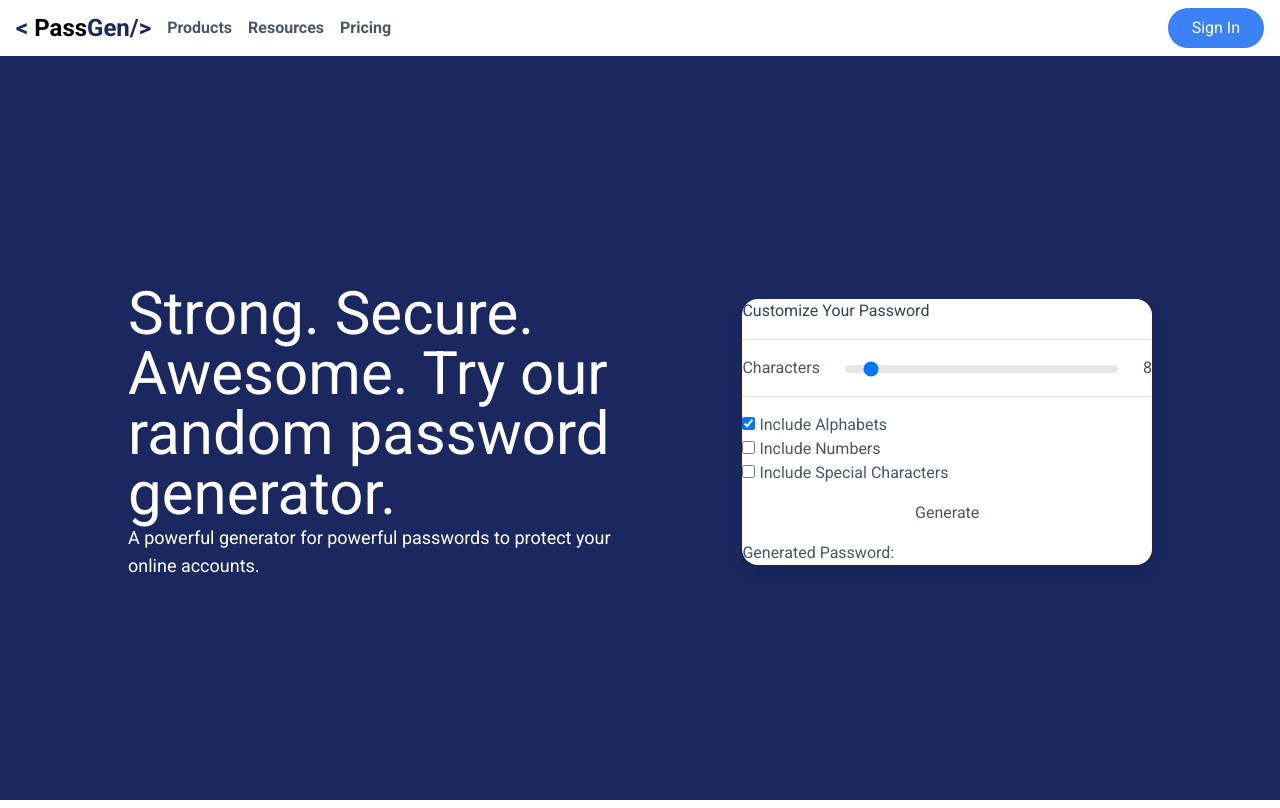
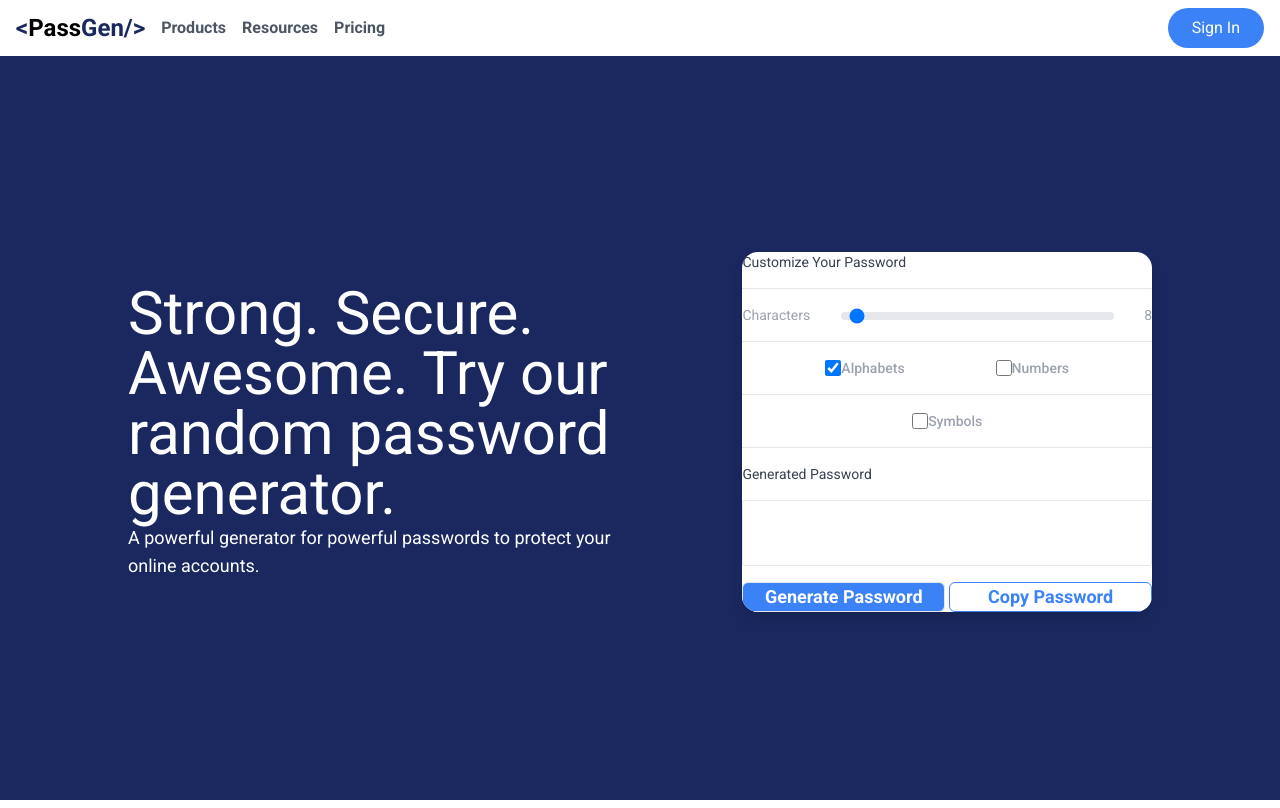
Before and after one commit to Utkarsh77218/Password-Generator, an Angular app: page / in a window 1280 px wide. Built offline with nearby package versions, Linux system fonts and the light colour scheme.

Commit message:
Added UI

```diff
--- a/src/app/navbar/navbar.component.html
+++ b/src/app/navbar/navbar.component.html
@@ -2,8 +2,7 @@
     <div class="mycontainer flex justify-between items-center px-4 py-5 h-14">
         <div class="flex items-center justify-center">
             <div class="logo font-bold text-2xl cursor-pointer">
-                <span class="text-[#1a285f]">&lt;</span>
-                Pass<span class="text-[#1a285f]">Gen</span>
+                <span class="text-[#1a285f]">&lt;</span>Pass<span class="text-[#1a285f]">Gen</span>
                 <span class="text-[#1a285f]">/&gt;</span>
             </div>
             <p
--- a/src/app/password-generator/password-generator.component.html
+++ b/src/app/password-generator/password-generator.component.html
@@ -1,82 +1,103 @@
-<div class="h-full flex flex-col justify-center items-center text-white ">
+<div class="h-full flex flex-col justify-center items-center text-white">
     <div class="w-[80%] h-[70vh] flex items-center justify-evenly">
         <div class="w-[50%] flex flex-col">
             <h1 class="text-6xl">
                 Strong. Secure. Awesome. Try our random password generator.
             </h1>
             <p class="mt-4 text-lg">
-                A powerful generator for powerful passwords to protect your online accounts.
+                A powerful generator for powerful passwords to protect your
+                online accounts.
             </p>
         </div>
         <div class="w-[50%] flex justify-end items-center">
             <div
-                class="flex flex-col rounded-2xl overflow-hidden shadow-lg bg-white p-6 w-4/5 font-normal text-gray-600 gap-4"
+                class="flex flex-col rounded-2xl overflow-hidden shadow-lg bg-white p-8 w-4/5 font-normal text-gray-400 gap-4 text-sm"
             >
-                <p class="text-gray-700">
-                    Customize Your Password
-                </p>
+                <p class="text-gray-700">Customize Your Password</p>
 
-                <hr class="h-px my-2 bg-gray-200 border-0 dark:bg-gray-500">
+                <hr class="h-px my-2 bg-gray-200 border-0 dark:bg-gray-500" />
 
                 <div class="flex justify-between items-center">
-                    <label for="length">
-                        Characters
-                    </label>
+                    <label for="length"> Characters </label>
                     <div class="w-2/3">
                         <input
                             type="range"
-                            min="1"
+                            min="5"
                             max="100"
-                            [(ngModel)] = 'passwordLength'
-                            class=" ml-3 w-full h-2 bg-gray-200 rounded-lg appearance-none cursor-pointer dark:bg-gray-400" id="myRange"
+                            [(ngModel)]="passwordLength"
+                            class="ml-3 w-full h-2 bg-gray-200 rounded-lg appearance-none cursor-pointer dark:bg-gray-400"
+                            id="myRange"
                         />
                     </div>
-                    <div> {{passwordLength}} </div>
+                    <div>{{ passwordLength }}</div>
                 </div>
 
-                <hr class="h-px my-2 bg-gray-200 border-0 dark:bg-gray-500">
+                <hr class="h-px my-2 bg-gray-200 border-0 dark:bg-gray-500" />
 
-                <div class="">
-                    <div class="checkbox-div">
+                <div class="flex justify-evenly gap-2">
+                    <div class="flex items-center me-4">
                         <input
+                            id="inline-checkbox"
                             type="checkbox"
-                            id="alphabets"
                             [(ngModel)]="includeAlphabets"
+                            class="w-4 h-4 text-blue-600 bg-gray-100 border-gray-300 rounded"
                         />
-                        <label for="alphabets">
-                            Include Alphabets
+                        <label for="inline-checkbox" class="ms-2 font-medium">
+                            Alphabets
                         </label>
                     </div>
-
-                    <div class="">
+                    <div class="flex items-center me-4">
                         <input
+                            id="inline-checkbox"
                             type="checkbox"
-                            id="numbers"
                             [(ngModel)]="includeNumbers"
+                            class="w-4 h-4 text-blue-600 bg-gray-100 border-gray-300 rounded"
                         />
-                        <label for="numbers"> Include Numbers </label>
-                    </div>
-
-                    <div class="">
-                        <input
-                            type="checkbox"
-                            id="specialCharacters"
-                            [(ngModel)]="includeSpecialCharacters"
-                        />
-                        <label for="specialCharacters">
-                            Include Special Characters
+                        <label for="inline-checkbox" class="ms-2 font-medium">
+                            Numbers
                         </label>
                     </div>
                 </div>
 
-                <button class="generate-button" (click)="generatePassword()">
-                    Generate
-                </button>
-                <div class="">
-                    <p>Generated Password:&nbsp;</p>
-                    <span>
+                <hr class="h-px my-2 bg-gray-200 border-0 dark:bg-gray-500" />
+
+                <div class="flex items-center justify-center">
+                    <input
+                        id="inline-checkbox"
+                        type="checkbox"
+                        [(ngModel)]="includeSpecialCharacters"
+                        class="w-4 h-4 text-blue-600 bg-gray-100 border-gray-300 rounded"
+                    />
+                    <label for="inline-checkbox" class="ms-2 font-medium">
+                        Symbols
+                    </label>
+                </div>
+
+                <hr class="h-px my-2 bg-gray-200 border-0 dark:bg-gray-500" />
+
+                <p class="text-gray-700">Generated Password</p>
+
+                <div class="w-full min-h-16 rounded-sm border text-balance">
+                    <p
+                        class="w-full p-4 flex justify-center items-center flex-wrap text-black text-xl min-h-16 break-all text-center"
+                    >
                         {{ generatedPassword }}
-                    </span>
+                    </p>
+                </div>
+
+                <div class="flex gap-1">
+                    <button
+                        class="border bg-blue-500 text-white rounded-md p-2 w-1/2 text-lg font-bold hover:bg-blue-700 transition"
+                        (click)="generatePassword()"
+                    >
+                        Generate Password
+                    </button>
+                    <button
+                        class="border text-blue-500 border-blue-500 rounded-md p-2 w-1/2 text-lg font-bold"
+                        (click)="copyText()"
+                    >
+                        Copy Password
+                    </button>
                 </div>
             </div>
         </div>
--- a/src/app/password-generator/password-generator.component.ts
+++ b/src/app/password-generator/password-generator.component.ts
@@ -17,6 +17,10 @@ export class PasswordGeneratorComponent {
 
   clamp(num: number): number {
     return Math.min(Math.max(num, 1), 100);
+  }
+
+  copyText() {
+    navigator.clipboard.writeText(this.generatedPassword);
   }
 
   generatePassword(): void {
```
